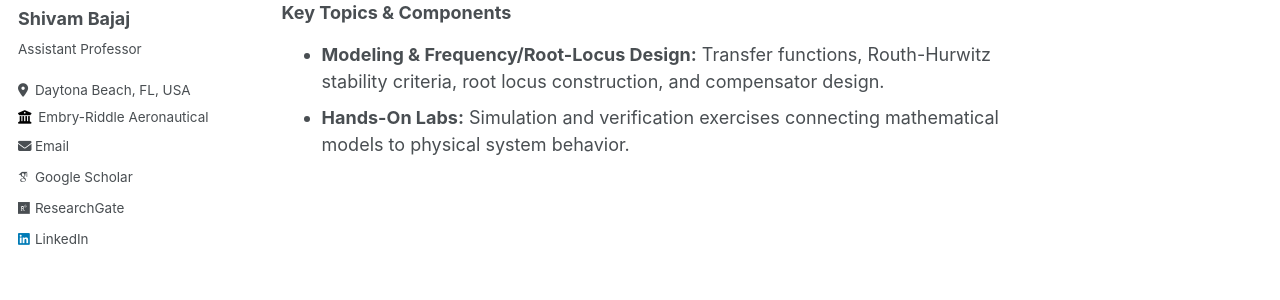
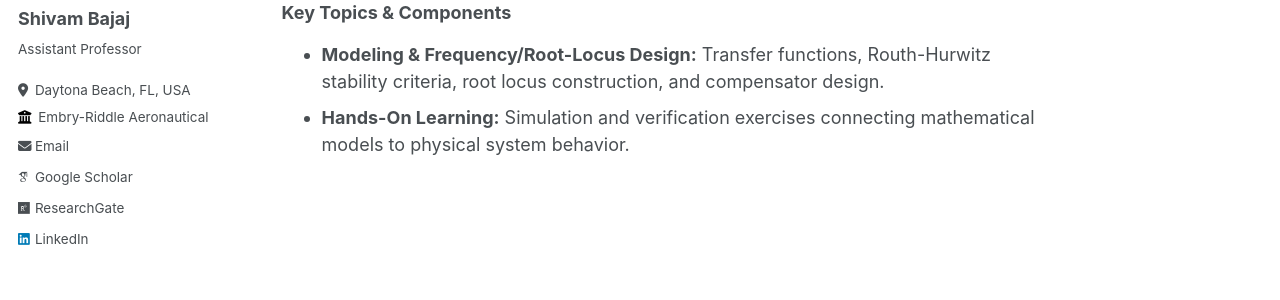
Before and after one commit to shivambajaj08/shivambajaj08.github.io, a Jekyll site: the page built from _teaching/2014-spring-teaching-1.md, in a window 1280 px wide. Shown: the part 318-618 px from the top of the page. Built offline with Jekyll 4.4.1, drawn with Linux system fonts in a browser that asks for light colours; some web fonts are replaced.

Commit message:
Update 2014-spring-teaching-1.md

```diff
--- a/_teaching/2014-spring-teaching-1.md
+++ b/_teaching/2014-spring-teaching-1.md
@@ -11,7 +11,7 @@ Students learn to model dynamic systems, analyze stability and transient respons
 
 ### Key Topics & Components
 * **Modeling & Frequency/Root-Locus Design:** Transfer functions, Routh-Hurwitz stability criteria, root locus construction, and compensator design.
-- **Hands-On Labs:** Simulation and verification exercises connecting mathematical models to physical system behavior.
+- **Hands-On Learning:** Simulation and verification exercises connecting mathematical models to physical system behavior.
 
 <!--
 ### Course Materials
```
